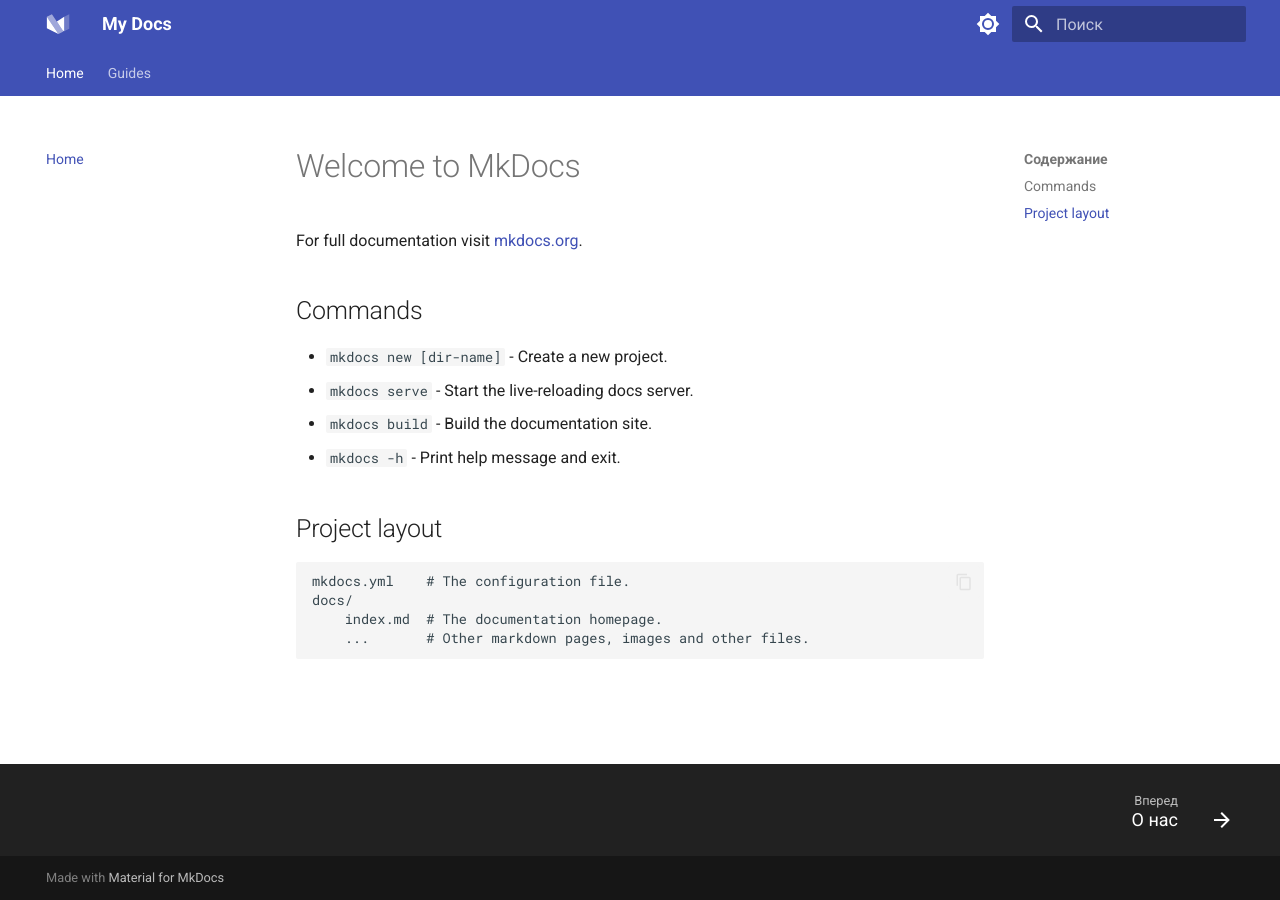
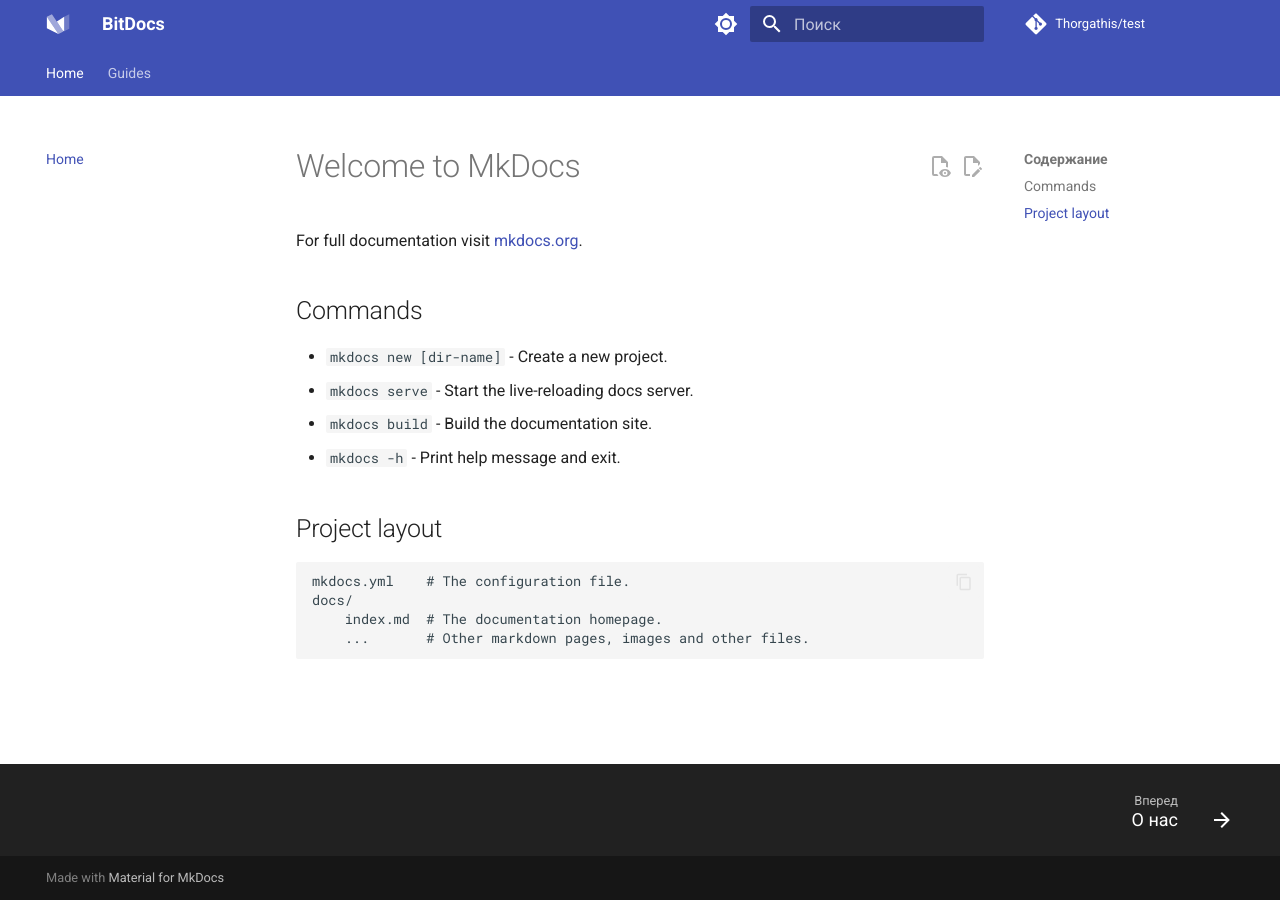
Before and after one commit to 1Bitlog-organization/BitDocs, an MkDocs documentation site: the page built from docs/index.md, in a window 1280 px wide. Built offline with MkDocs 1.6.1 and Material for MkDocs 9.7.7, drawn with Linux system fonts in a browser that asks for light colours; comment, search, counter and statistics services are not loaded.

Commit message:
Update mkdocs.yml

```diff
--- a/mkdocs.yml
+++ b/mkdocs.yml
@@ -1,4 +1,11 @@
-site_name: My Docs
+# Project information
+site_name: BitDocs
+site_url: https://thorgathis.github.io/test/
+site_author: Thorgathis
+
+# Repository
+repo_name: Thorgathis/test
+repo_url: https://github.com/Thortgathis/test
 
 theme:
   name: material
```
